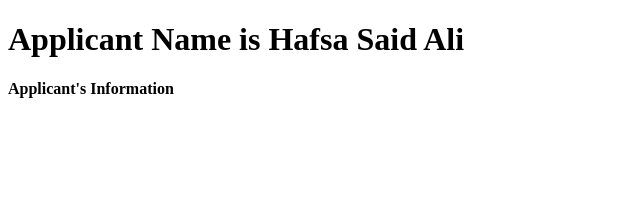
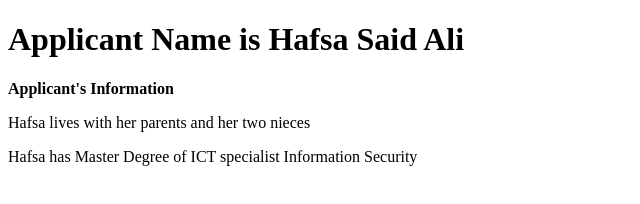
Before and after one commit to hafsa1827/microverse, a plain HTML site: page index.html in a window 1280 px wide. Shown: the whole page, without its empty margins (0-640 px from the left). Drawn offline with Linux system fonts and the light colour scheme.

Commit message:
index.html

```diff
--- a/index.html
+++ b/index.html
@@ -6,6 +6,8 @@
 <body>
 	<h1>Applicant Name is Hafsa Said Ali</h1>
 	<p><b>Applicant's Information</b></p>
+	<p>Hafsa lives with her parents and her two nieces </p>
+	<p> Hafsa has Master Degree of ICT specialist Information Security</p>
 
 </body>
 </html>
```
